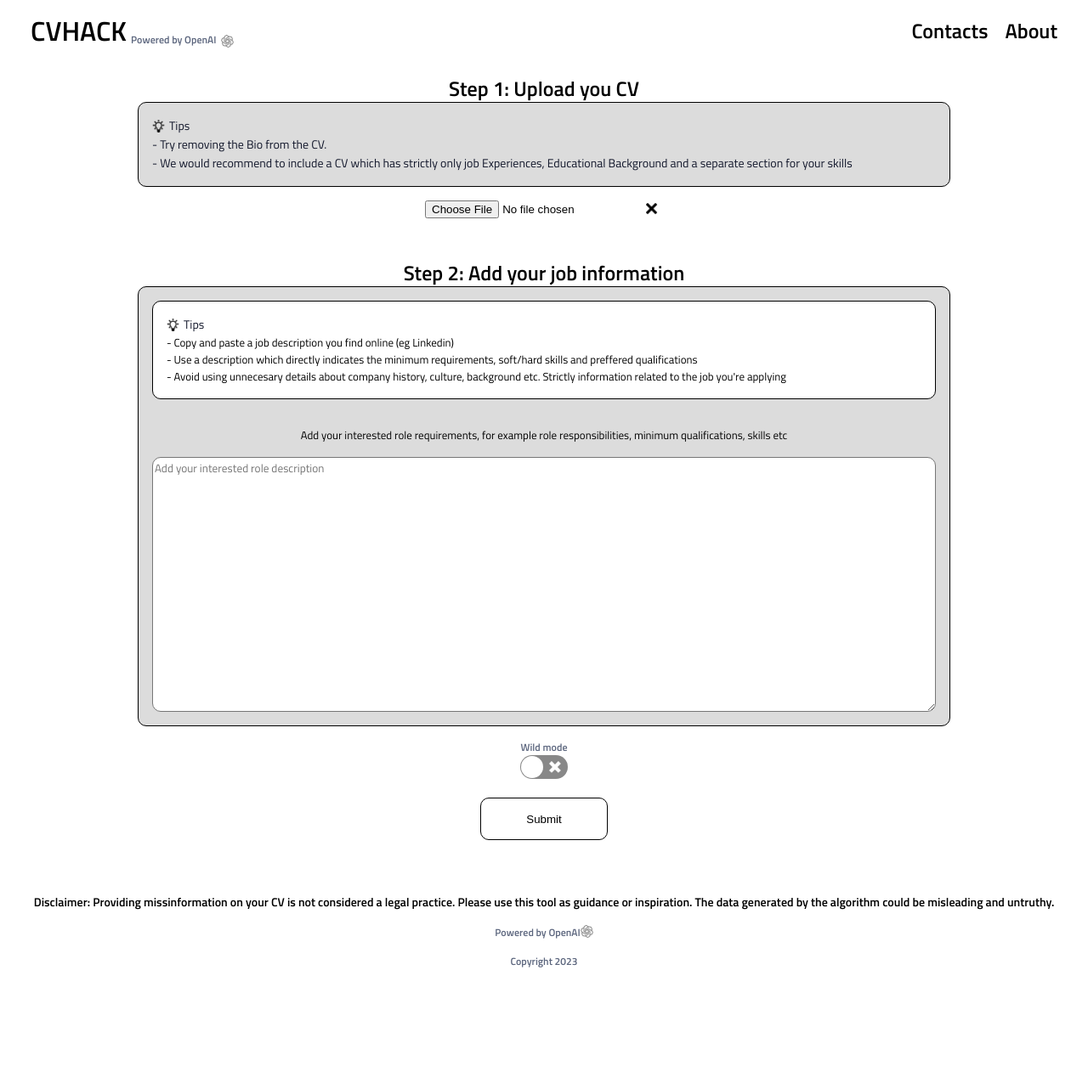
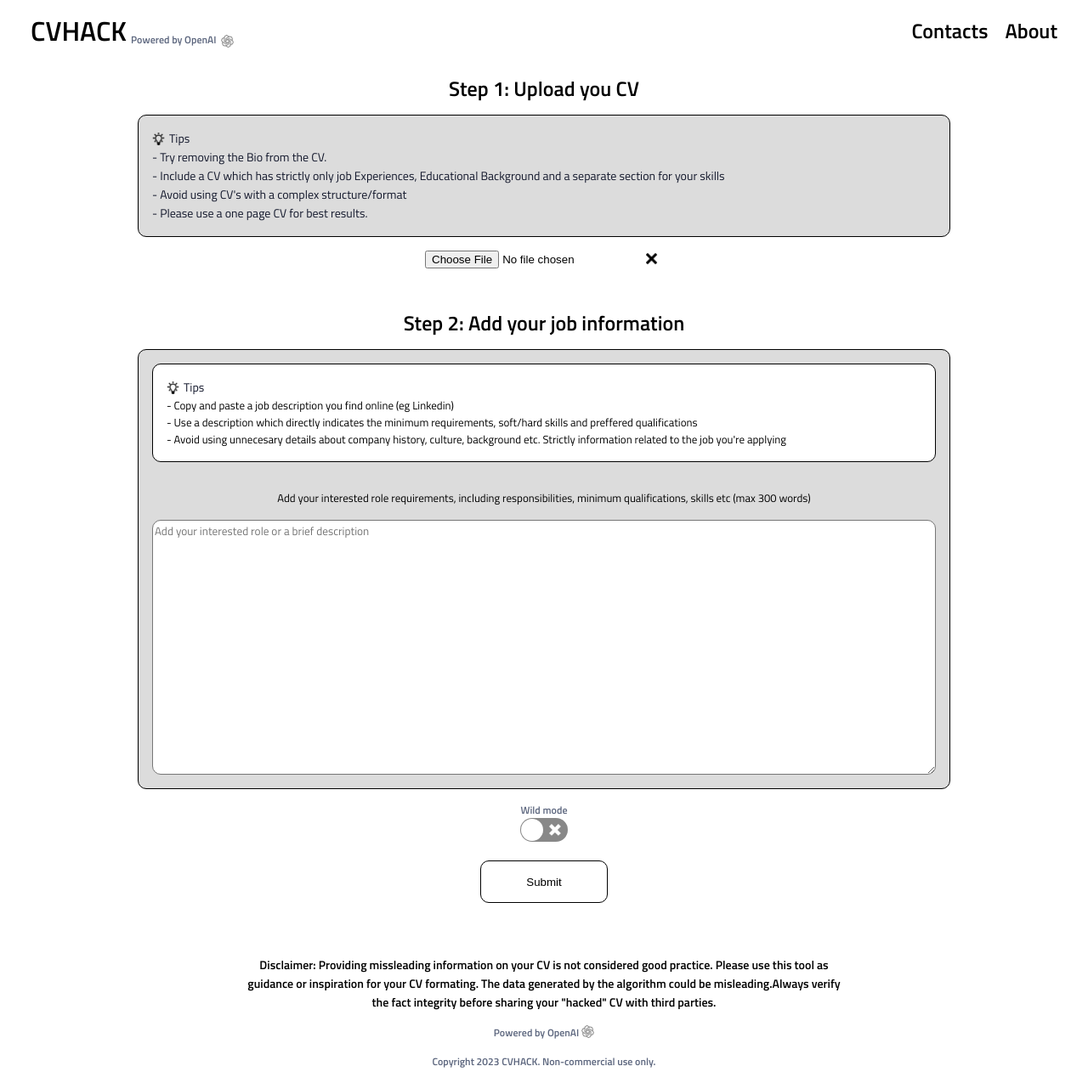
Before and after one commit to mescad/cvhack, a React (Create React App) app: page / in a window 1280 px wide. Shown: the whole page at 85% size. Before the commit the page ends 1157 px from the top, so only its background shows below. Built offline with nearby package versions, Linux system fonts and the light colour scheme; no server answers.

Commit message:
bugfix and added description

```diff
--- a/src/components/Footer/Footer.js
+++ b/src/components/Footer/Footer.js
@@ -6,7 +6,7 @@
     <div className="footer">
 
 
-      <h3>Disclaimer: Providing missinformation on your CV is not considered a legal practice. Please use this tool as guidance or inspiration. The data generated by the algorithm could be misleading and untruthy.</h3>
+      <h3 className="footer__disclaimer">Disclaimer: Providing missleading information on your CV is not considered good practice. Please use this tool as guidance or inspiration for your CV formating. The data generated by the algorithm could be misleading.Always verify the fact integrity before sharing your "hacked" CV with third parties.</h3>
       <div className="openai">
       <h4>Powered by OpenAI</h4>
       <img className="openai__logo" alt="openai__logo" src={openailogo}/>
@@ -14,7 +14,7 @@
 
       </div>
 
-      <h4> Copyright 2023</h4>
+      <h4> Copyright 2023 CVHACK. Non-commercial use only.</h4>
     </div>
   );
 }
--- a/src/components/Footer/Footer.scss
+++ b/src/components/Footer/Footer.scss
@@ -18,4 +18,10 @@
 }
 .openai{
     display: flex;
+    gap: 0.3rem;
 }
+
+.footer__disclaimer{
+    width: 70rem;
+
+}
--- a/src/components/Loading/Loading.js
+++ b/src/components/Loading/Loading.js
@@ -1,5 +1,6 @@
 import "./Loading.scss";
 import ReactLoading from "react-loading";
+import tipsicon from "../../assets/icons/tips-removebg-preview.png";
 
 function Loading() {
   return (
@@ -7,7 +8,7 @@
       <h2 className="loading__header"> Hacking through your CV, please wait a minute</h2>
       <ReactLoading className="loading__bar" type={"bars"} color={"black"} height={50} width={150}/>
 
-      <h3>Usefull tip: Make sure to clean out your CV of unnecesary words in order to allow the algorithm to extract the best keywords </h3>
+      <h3 className="loading__tips"><img className="tipslogo" src={tipsicon}/>Usefull tip: Make sure to clean out your CV of unnecesary words in order to allow the algorithm to extract the best keywords </h3>
     </div>
   );
 }
--- a/src/components/Loading/Loading.scss
+++ b/src/components/Loading/Loading.scss
@@ -11,3 +11,13 @@
 .loading__header{
     padding: 3rem 1.6rem;
 }
+
+.loading__tips{
+    display: flex;
+
+}
+
+.tipslogo{
+    width: 1.5rem;
+    height: 1.5rem;
+}
--- a/src/pages/AboutPage.js
+++ b/src/pages/AboutPage.js
@@ -9,9 +9,11 @@
       <div className="about__wrapper">
         <h2>
           {" "}
-          Our mission
+          My mission
         </h2>
-        <p> We are looking to revolusionise the way AI interacts with our CV and bring a new innovative way of refining CV's based on the job requirment.</p>
+        <p> I am looking to revolusionise the way AI interacts with our CV and bring a new innovative way of refining CV's based on the job requirment.
+            The app allows users to improve their chances of getting a job interview, by naturally integrating keywords related to the job application in various technical and non-technical contexts.The algorithm analyses the candidate's CV and the input data from the target job, extracting the main keywords and then integrates them into the context. The solution is strictly dependent on OpenAI Chat GPT API, which is heavily used to refine the data and then apply it into the inputted data, thus outputing a final CV which is relevant for the given job, while making it compliant with the modern ATS systems.
+        </p>
 
 
       </div>
--- a/src/pages/AboutPage.scss
+++ b/src/pages/AboutPage.scss
@@ -7,4 +7,5 @@
   border: 0.1rem solid black;
   border-radius: 0.5rem;
   background-color: gainsboro;
+  margin-top: 5rem;
 }
--- a/src/pages/ContactsPage.scss
+++ b/src/pages/ContactsPage.scss
@@ -9,6 +9,7 @@
 padding: 1.6rem 1.6rem;
 border: 0.1rem solid black;
 border-radius: 0.5rem;
+margin-top: 5rem;
 
 background-color: gainsboro;
 
--- a/src/pages/MainPage.js
+++ b/src/pages/MainPage.js
@@ -165,7 +165,7 @@
               <section className="input__top">
                 <div className="input__upload">
                   <form>
-                    <h2> Step 1: Upload you CV</h2>
+                    <h2 className="input__header"> Step 1: Upload you CV</h2>
                     <div className=" input__top--tips">
                       <div className="input__tipgroup">
                         <img className="tipsicon" src={tipsicon} />
@@ -174,10 +174,13 @@
                       <p>- Try removing the Bio from the CV.</p>
                       <p>
                         {" "}
-                        - We would recommend to include a CV which has strictly
+                        - Include a CV which has strictly
                         only job Experiences, Educational Background and a
                         separate section for your skills
                       </p>
+                      <p>- Avoid using CV's with a complex structure/format</p>
+                      <p>- Please use a one page CV for best results.</p>
+
                     </div>
                     <div className="input__filemanage">
                       <input
@@ -203,7 +206,7 @@
                   className="input__bottom--jobdescription"
                   onSubmit={handleInputInfo}
                 >
-                  <h2> Step 2: Add your job information</h2>
+                  <h2 className="input__header"> Step 2: Add your job information</h2>
 
                   <div className="input__bottom--wrapper">
                     <div className="input__bottom--tips">
@@ -234,14 +237,14 @@
 
                     <div className="input__bottom--job">
                       <label className="input__bottom--label">
-                        Add your interested role requirements, for example role
-                        responsibilities, minimum qualifications, skills etc{" "}
+                        Add your interested role requirements, including
+                        responsibilities, minimum qualifications, skills etc (max 300 words){" "}
                       </label>
                       <textarea
                         name="RoleRequirements"
                         className="input__bottom--area"
                         type="text"
-                        placeholder="Add your interested role description"
+                        placeholder="Add your interested role or a brief description"
                       />
                     </div>
                   </div>
--- a/src/pages/MainPage.scss
+++ b/src/pages/MainPage.scss
@@ -86,6 +86,8 @@
         padding-bottom: 1.6rem;
         font-family: 'TitilliumWeb', 'Arial Narrow', Arial, sans-serif;
     }
+}.input__header{
+    margin-bottom: 1.5rem;
 }
 
 .input__filemanage{
```
